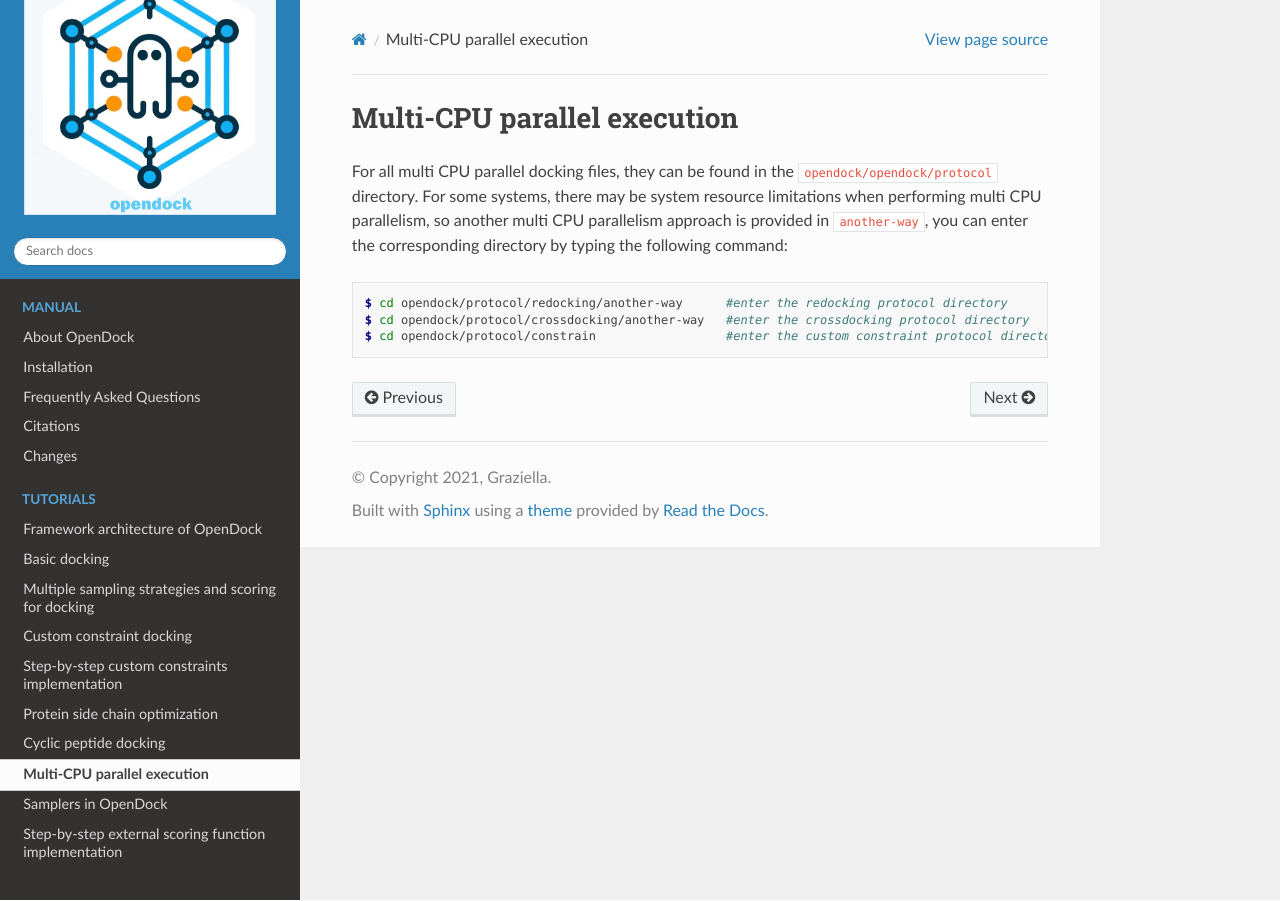
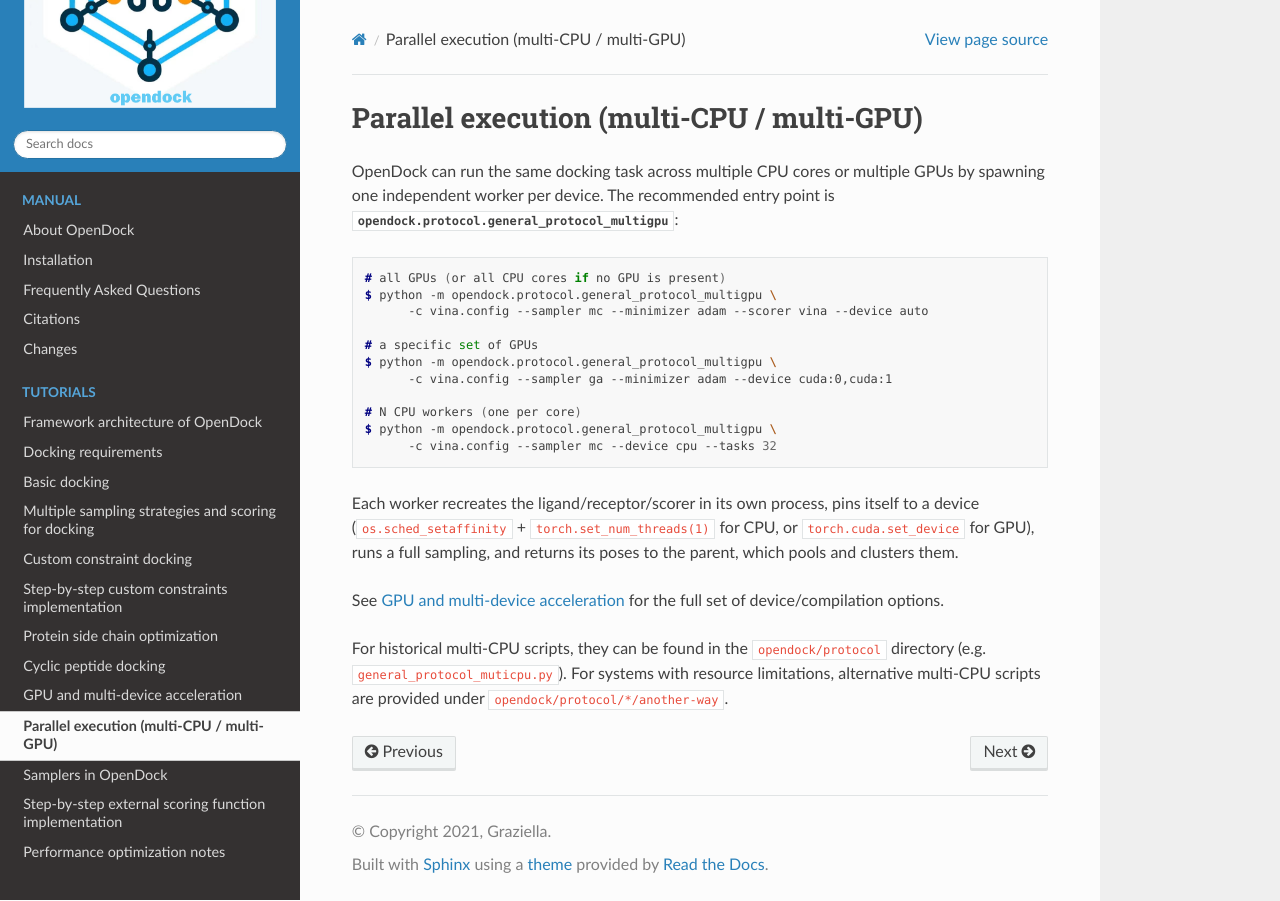
Before and after one commit to guyuehuo/opendock, a Sphinx documentation site: the page built from docs/source/multi-CPU.rst, in a window 1280 px wide. Built offline with Sphinx 7.4.7 and the Read the Docs theme 3.1.0, drawn with Linux system fonts in a browser that asks for light colours; pages that are not in the unit, such as notebooks, are missing from menus.

Commit message:
docs: add GPU/acceleration, parallel execution and optimization notes to readthedocs

```diff
--- /dev/null
+++ b/docs/source/acceleration.rst
@@ -0,0 +1,113 @@
+.. _acceleration:
+
+GPU and multi-device acceleration
+=================================
+
+OpenDock can run a docking job on the CPU, on one or several NVIDIA GPUs, or in
+a CPU/GPU hybrid where the geometry decoding runs on the CPU and the scoring
+kernels run on the GPU.  All of this is opt-in through a few keyword arguments
+and CLI flags, and the CPU path always produces the same scores as the GPU path
+(within float32 tolerance).
+
+Quick start
+-----------
+
+The scoring function selects the device with the ``device`` argument:
+
+.. code-block:: python
+
+    from opendock.scorer.vina import VinaSF
+
+    sf = VinaSF(receptor, ligand, device="cuda")      # single GPU
+    sf = VinaSF(receptor, ligand, device="cuda:0")    # a specific GPU
+    sf = VinaSF(receptor, ligand, device="cpu")       # CPU (default)
+
+Enabling ``torch.compile`` fuses the geometry + scoring kernels and removes the
+per-op Python/autograd dispatch overhead (the dominant cost for small ligands).
+It works on both CPU and GPU:
+
+.. code-block:: python
+
+    sf = VinaSF(receptor, ligand, device="cuda", compile=True)
+
+.. note::
+    ``torch.compile`` has a one-time tracing cost (a few seconds) that is
+    amortized over a long sampling run.  For short scripts, leave it off.
+
+Sampling speedups
+-----------------
+
+The samplers default to a set of performance options that are enabled
+automatically (and can be overridden by keyword arguments):
+
+* ``batch_minimize`` (default ``True``) — the minimizer runs a **batched Adam**
+  over all sampled poses in one scoring call, instead of one L-BFGS run per
+  pose.  This is both faster and, empirically, reaches lower energies than the
+  per-pose L-BFGS default.
+* ``minimize_nsteps`` (default ``3``) — number of Adam steps per minimize.
+* ``warm_start`` (MC default ``True``) — the Adam moments are carried across MC
+  steps, so a small mutation resumes from the previous minimizer state.
+* ``pocket_subset`` (default ``True``) — during the minimize, only receptor
+  atoms near the ligand are scored (a win on the CPU for small ligands).
+* ``intra_stride`` (default ``2``) — the intra-ligand term is evaluated every
+  other minimize step.
+
+Example (Monte Carlo with 32 chains on a GPU):
+
+.. code-block:: python
+
+    mc = MonteCarloSampler(ligand, receptor, sf,
+                           box_center=xyz_center,
+                           box_size=box_sizes,
+                           minimizer=adam_minimizer,
+                           ntasks=32,          # 32 independent chains, scored as a batch
+                           verbose=False)
+
+Multi-device parallel execution
+-------------------------------
+
+:mod:`opendock.protocol.general_protocol_multigpu` runs the *same* docking task (any sampler +
+minimizer + scorer) across many independent workers — one per CPU core or GPU —
+and pools the sampled poses before clustering:
+
+.. code-block:: console
+
+    # all GPUs (or all CPU cores if no GPU is present)
+    $ python -m opendock.protocol.general_protocol_multigpu \
+          -c vina.config --sampler mc --minimizer adam --scorer vina \
+          --device auto --compile
+
+    # a specific set of GPUs
+    $ python -m opendock.protocol.general_protocol_multigpu \
+          -c vina.config --sampler ga --minimizer adam --device cuda:0,cuda:1
+
+    # N CPU workers (one per core, pinned with os.sched_setaffinity)
+    $ python -m opendock.protocol.general_protocol_multigpu \
+          -c vina.config --sampler mc --device cpu --tasks 32
+
+``--device`` accepts ``auto``, ``cpu``, ``cuda``, or a comma-separated list
+``cuda:0,cuda:1,...``.  ``--tasks N`` overrides the number of workers (extra
+workers round-robin over the device list).
+
+Key protocols
+-------------
+
+The docking protocols accept the same options:
+
+.. code-block:: console
+
+    $ python -m opendock.protocol.general_protocol -c vina.config \
+          --sampler mc --minimizer adam --device auto --compile --ntasks 32
+    $ python -m opendock.protocol.mc_vina -c vina.config --device cuda --compile
+    $ python -m opendock.protocol.ga_vina -c vina.config --device cuda --compile
+
+Measured speedups
+-----------------
+
+See :doc:`performance_optimization` for the full record.  In short:
+
+* batched scoring: 26–108× on the GPU (256 poses).
+* ``torch.compile``: 6.3× on the GPU and 3.5× on the CPU (forward+backward).
+* batched-Adam minimize: MC 30×, GA 12.8×, PSO 6.7×.
+* vectorized ``cnfr2xyz``: 2.3–4.4×.
+* vectorized clustering: 200×.
--- a/docs/source/index.rst
+++ b/docs/source/index.rst
@@ -46,6 +46,8 @@ from `github.com/guyuehuo/opendock <https://github.com/guyuehuo/opendock-open>`_
    add_custom_costr.rst
    side-chain_optimization
    cyclo_peptide_docking
+   acceleration
    multi-CPU
    sampler
    external_sf
+   performance_optimization
--- a/docs/source/multi-CPU.rst
+++ b/docs/source/multi-CPU.rst
@@ -1,14 +1,34 @@
 .. _Multi-CPU parallel execution:
 
-Multi-CPU parallel execution
-============================
-For all multi CPU parallel docking files, they can be found in the ``opendock/opendock/protocol`` directory.
-For some systems, there may be system resource limitations when performing multi CPU parallelism,
-so another multi CPU parallelism approach is provided in ``another-way``,
-you can enter the corresponding directory by typing the following command:
+Parallel execution (multi-CPU / multi-GPU)
+==========================================
+
+OpenDock can run the same docking task across multiple CPU cores or multiple
+GPUs by spawning one independent worker per device.  The recommended entry
+point is :mod:`opendock.protocol.general_protocol_multigpu`:
 
 .. code-block:: console
 
-    $ cd opendock/protocol/redocking/another-way      #enter the redocking protocol directory
-    $ cd opendock/protocol/crossdocking/another-way   #enter the crossdocking protocol directory
-    $ cd opendock/protocol/constrain                  #enter the custom constraint protocol directory
+    # all GPUs (or all CPU cores if no GPU is present)
+    $ python -m opendock.protocol.general_protocol_multigpu \
+          -c vina.config --sampler mc --minimizer adam --scorer vina --device auto
+
+    # a specific set of GPUs
+    $ python -m opendock.protocol.general_protocol_multigpu \
+          -c vina.config --sampler ga --minimizer adam --device cuda:0,cuda:1
+
+    # N CPU workers (one per core)
+    $ python -m opendock.protocol.general_protocol_multigpu \
+          -c vina.config --sampler mc --device cpu --tasks 32
+
+Each worker recreates the ligand/receptor/scorer in its own process, pins itself
+to a device (``os.sched_setaffinity`` + ``torch.set_num_threads(1)`` for CPU, or
+``torch.cuda.set_device`` for GPU), runs a full sampling, and returns its poses
+to the parent, which pools and clusters them.
+
+See :doc:`acceleration` for the full set of device/compilation options.
+
+For historical multi-CPU scripts, they can be found in the
+``opendock/protocol`` directory (e.g. ``general_protocol_muticpu.py``).  For
+systems with resource limitations, alternative multi-CPU scripts are provided
+under ``opendock/protocol/*/another-way``.
--- /dev/null
+++ b/docs/source/performance_optimization.rst
@@ -0,0 +1,72 @@
+.. _performance_optimization:
+
+Performance optimization notes
+=============================
+
+This page records the efforts made to speed up the docking pipeline on CPU,
+CUDA, and a CPU/GPU hybrid.  All optimizations are CPU-compatible (the default
+``device='cpu'`` path produces the same scores as CUDA within float32
+tolerance) and are opt-in / tunable.
+
+Bottleneck analysis
+-------------------
+
+Profiling the original code showed that the distance-matrix matmul and the Vina
+energy terms were already fast; the real bottlenecks were:
+
+1. ``cnfr2xyz`` (ligand geometry decode) — a serial Python loop over
+   frames/atoms, with ~6.7 ms of fixed overhead independent of batch size, and
+   *slower on GPU than CPU*.
+2. Python/autograd dispatch overhead in the minimizer (~7,000 tiny tensor ops,
+   ~62 ms of CPU dispatch vs ~1.9 ms of actual CUDA compute).
+3. The minimizer ran per-pose (one L-BFGS per pose), so the sampling step was
+   serial and the GPU mostly idle.
+4. Clustering decoded poses one at a time (serial RMSD).
+
+Optimizations
+-------------
+
+1. **Device-aware geometry + cached receptor** — ``cnfr2xyz`` follows the input
+   device; receptor coordinates are cached on the scoring device.
+2. **Batched scoring (GA/MC/PSO)** — score the whole population / chain batch in
+   one ``scoring()`` call (26–108× on GPU).
+3. **Flexible-receptor batching** — vectorized ``cnfr2xyz_batch`` and a batched
+   distance matrix.
+4. **CPU geometry + GPU energy hybrid** — geometry and the optimizer stay on the
+   CPU; only the distance matrix + energy run on the GPU (2.4–3× on
+   minimize-based GA).
+5. **Vectorized ``cnfr2xyz``** — precomputed static geometry + batched
+   per-frame rotations (2.3–4.4×).
+6. **``torch.compile``** — fuses the kernels and the backward (6.3× GPU,
+   3.5× CPU forward+backward).
+7. **Batched-Adam minimizer** — one Adam loop over the batch (MC 30×, GA 12.8×,
+   PSO 6.7×) with *better* final poses.
+8. **Warm-start / pocket-subset / intra-stride** — carry Adam moments across MC
+   steps; restrict the inter term to pocket atoms; skip the intra term on
+   alternating steps.
+9. **Micro-optimizations** — precomputed static intra pair indices (~30% of the
+   minimize), re-mutate only out-of-box poses, gated per-step prints, tensor-row
+   cnfr updates.
+10. **Vectorized clustering** — batch-decode all candidates (200×).
+11. **Multi-device parallelism** — :mod:`opendock.protocol.general_protocol_multigpu` runs one
+    worker per CPU core or GPU.
+
+Summary of measured results
+---------------------------
+
+======================  ============
+optimization            speedup
+======================  ============
+batched scoring         26–108×
+``torch.compile``       6.3× GPU / 3.5× CPU
+batched-Adam minimize   MC 30× / GA 12.8× / PSO 6.7×
+vectorized ``cnfr2xyz`` 2.3–4.4×
+vectorized clustering   200×
+pocket-local minimize   2.2× CPU
+static intra pairs      ~30% of minimize
+warm-start              ~40% (3 steps ≈ cold 5 steps)
+======================  ============
+
+See the repository file ``docs/performance_optimization.md`` for the full
+write-up with per-complex numbers, default parameters, and remaining
+bottlenecks.
```
Also changed, not shown: docs/source/changes.rst (+11 -0 lines), docs/source/docking_requirements.rst (added, +7 -0 lines).
